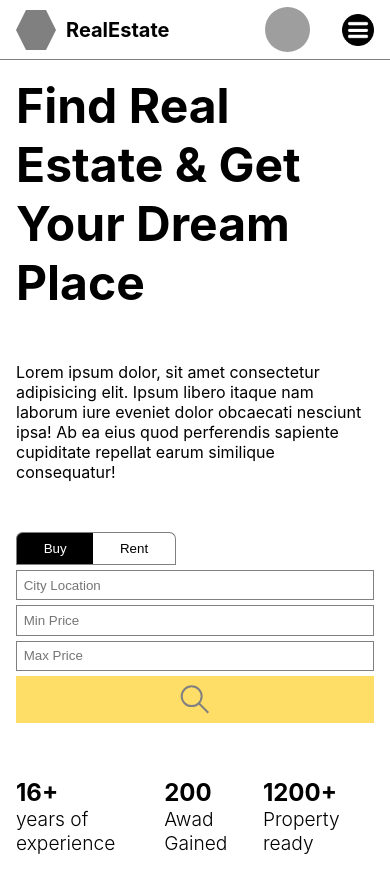
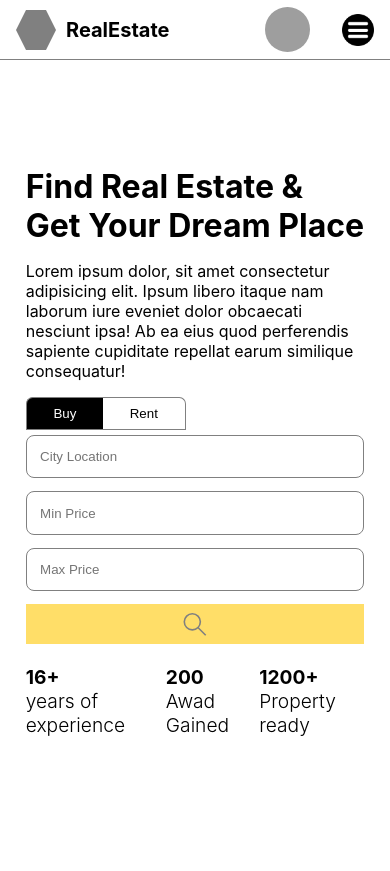
Before and after one commit to Jhonyx00/real-estate-ui, a React (Vite) app: page / in a window 390 px wide. Shown: the top 871 px of the page. After the commit the page ends 844 px from the top, so only its background shows below. Built offline with nearby package versions, Linux system fonts and the light colour scheme; grey boxes are pictures that could not be loaded.

Commit message:
fiz home page responsive design

```diff
--- a/src/components/searchbar/searchbar.css
+++ b/src/components/searchbar/searchbar.css
@@ -1,4 +1,7 @@
 .searchbar {
+  display: flex;
+  flex-direction: column;
+
   .type {
     button {
       padding: 0.6em 2em;
@@ -26,7 +29,6 @@
 
   form {
     margin: 5px 0px;
-    /* border: 1px solid gray; */
     display: flex;
     justify-content: space-between;
     gap: 5px;
@@ -34,6 +36,7 @@
     input {
       padding: 0.5em;
       border: none;
+      border-radius: 0.6em;
     }
 
     button {
@@ -64,15 +67,17 @@
 @media (max-width: 738px) {
   .searchbar {
     form {
+      gap: 0.8em;
       flex-direction: column;
 
       button {
         width: 100%;
-        height: 3.5em;
+        height: 3em;
       }
 
       input {
         border: 1px solid gray;
+        padding: 1em;
       }
     }
   }
--- a/src/routes/homePage/homePage.css
+++ b/src/routes/homePage/homePage.css
@@ -1,15 +1,18 @@
 .homePage {
   display: flex;
   height: 100%;
+  height: calc(100vh - 60px);
+  overflow-y: auto;
+  scrollbar-width: thin;
 
   .textContainer {
     flex: 3;
     display: flex;
     flex-direction: column;
     justify-content: center;
+    height: 100%;
 
     gap: 50px;
-    height: 100%;
     padding: 1em;
 
     .title {
@@ -30,6 +33,9 @@
   .imageContainer {
     flex: 2;
     background-color: #f3e9dc;
+    height: 100%;
+    display: flex;
+    justify-content: center;
     img {
       width: 100%;
       height: 100%;
@@ -38,19 +44,53 @@
   }
 }
 
-@media (max-width: 1366px) {
-}
-
 @media (max-width: 1024px) {
-  .imageContainer {
-    display: none;
+  .homePage {
+    display: grid;
+    place-items: center;
+    .textContainer {
+      width: 70vw;
+      flex: none;
+      height: max-content;
+      .boxes {
+        .box {
+          p,
+          h2 {
+            font-size: 1.2em;
+          }
+        }
+      }
+    }
+    .imageContainer {
+      display: none;
+    }
   }
 }
 
 @media (max-width: 738px) {
   .homePage {
+    display: grid;
+    place-items: center;
     .textContainer {
       justify-content: flex-start;
+      gap: 1em;
+      width: 95vw;
+      .title {
+        font-size: 2em;
+      }
+
+      p {
+        font-size: 1em;
+      }
+    }
+
+    .boxes {
+      .box {
+        h2,
+        p {
+          font-size: 0.9em;
+        }
+      }
     }
   }
 }
--- a/src/routes/layout/layout.css
+++ b/src/routes/layout/layout.css
@@ -1,8 +1,7 @@
 .layout {
   height: 100vh;
   max-width: 1366px;
-  margin-left: auto;
-  margin-right: auto;
+  margin: 0 auto;
   .content {
     height: calc(100vh - 60px);
   }
--- a/src/routes/layout/layout.tsx
+++ b/src/routes/layout/layout.tsx
@@ -1,5 +1,6 @@
 import { Outlet } from "react-router-dom";
 import Navbar from "../../components/navbar/Navbar";
+import "./layout.css";
 
 function Layout() {
   return (
```
